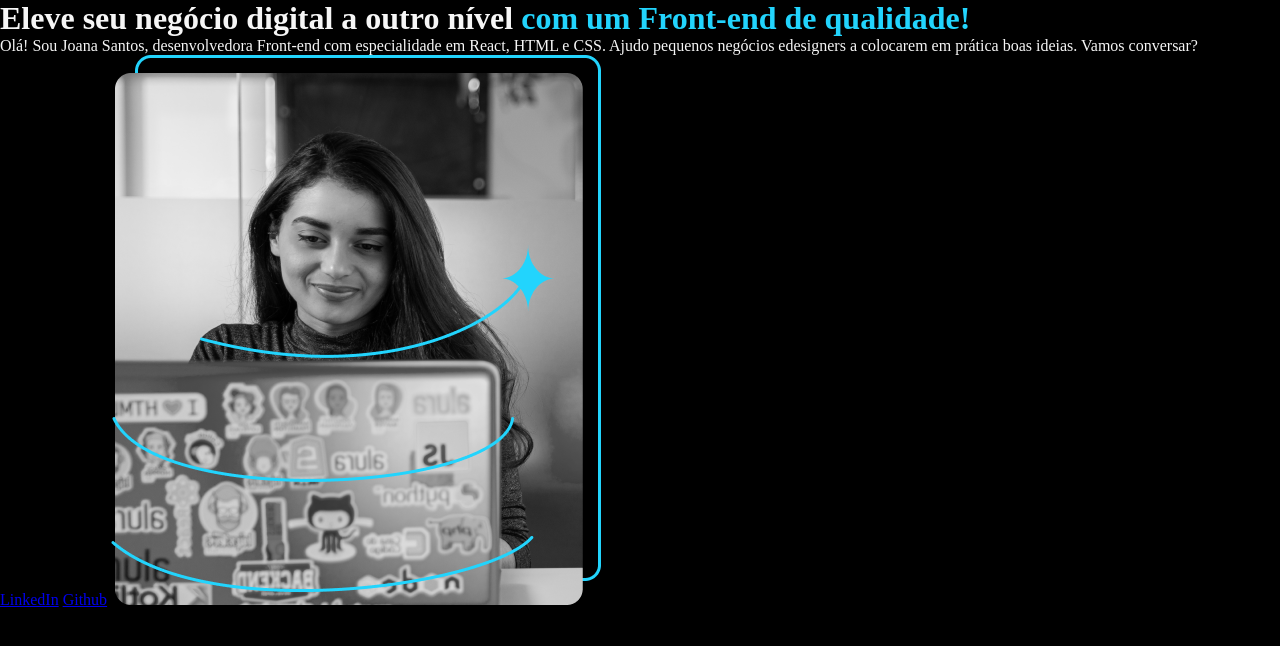
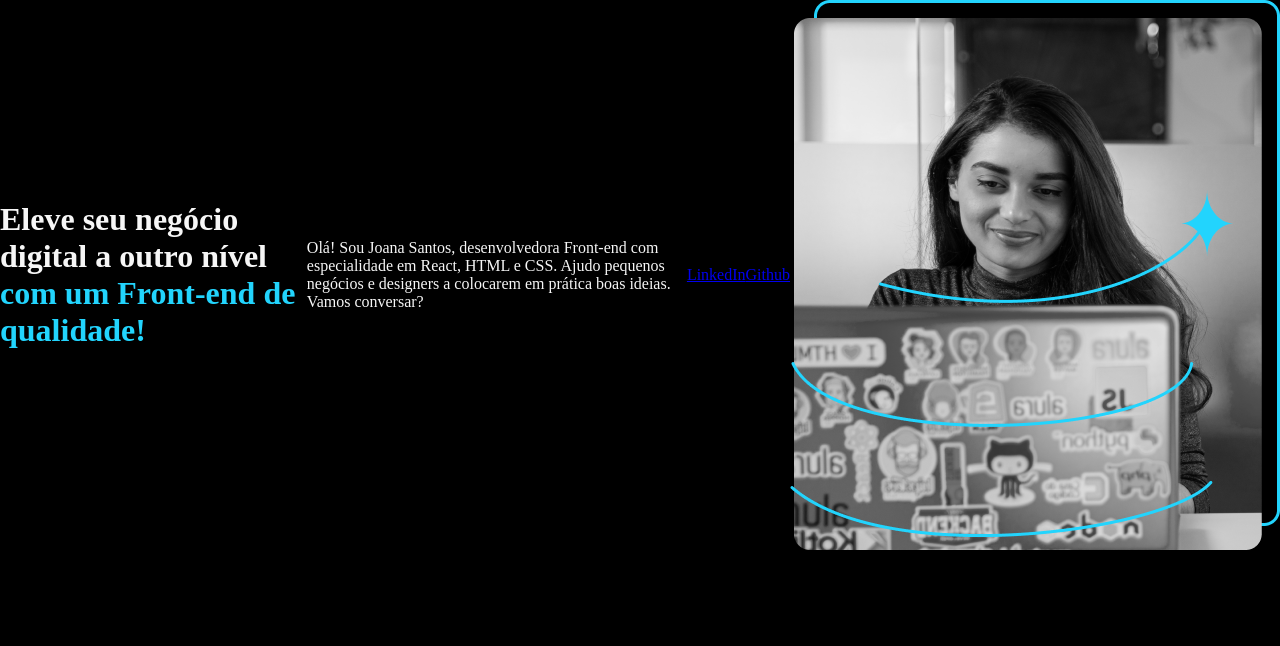
Before and after one commit to igor-lopes90/ALURA, a plain HTML site: page Portfolio/index.html in a window 1280 px wide. Drawn offline with Linux system fonts and the light colour scheme.

Commit message:
criação flexbox portfolio

```diff
--- a/Portfolio/index.html
+++ b/Portfolio/index.html
@@ -9,11 +9,20 @@
 </head>
 
 <body>
-    <h1>Eleve seu negócio digital a outro nível <strong class="titulo-destaque">com um Front-end de qualidade!</strong></h1>
-    <p>Olá! Sou Joana Santos, desenvolvedora Front-end com especialidade em React, HTML e CSS. Ajudo pequenos negócios edesigners a colocarem em prática boas ideias. Vamos conversar?</p>
-    <a href="https://www.linkedin.com/in/igorlopes90/">LinkedIn</a>
-    <a href="https://github.com/igor-lopes90">Github</a>
-    <img src="Imagem.png" alt="Foto da Joana Santos Programando">
+
+    <header></header>
+
+    <main class="apresentação">
+        <h1>Eleve seu negócio digital a outro nível <strong class="titulo-destaque">com um Front-end de qualidade!</strong>
+        </h1>
+        <p>Olá! Sou Joana Santos, desenvolvedora Front-end com especialidade em React, HTML e CSS. Ajudo pequenos negócios e designers a colocarem em prática boas ideias. Vamos conversar?</p>
+        <a href="https://www.linkedin.com/in/igorlopes90/">LinkedIn</a>
+        <a href="https://github.com/igor-lopes90">Github</a>
+        <img src="Imagem.png" alt="Foto da Joana Santos Programando">
+    </main>
+
+    <footer></footer>
+
 </body>
 
 </html>
--- a/Portfolio/style.css
+++ b/Portfolio/style.css
@@ -3,7 +3,14 @@
     padding: 0;
 }
 
+.apresentação {
+    display: flex;
+    align-items: center;
+}
+
 body {
+    box-sizing: border-box;
+    height: 100vh;
     background-color: #000000;
     color: #F6F6F6;
 }
```
Also changed, not shown: exercicios/mão na massa/mao-na-massa.html (added, +18 -0 lines), exercicios/mão na massa/mao-na-massa.css (added).
